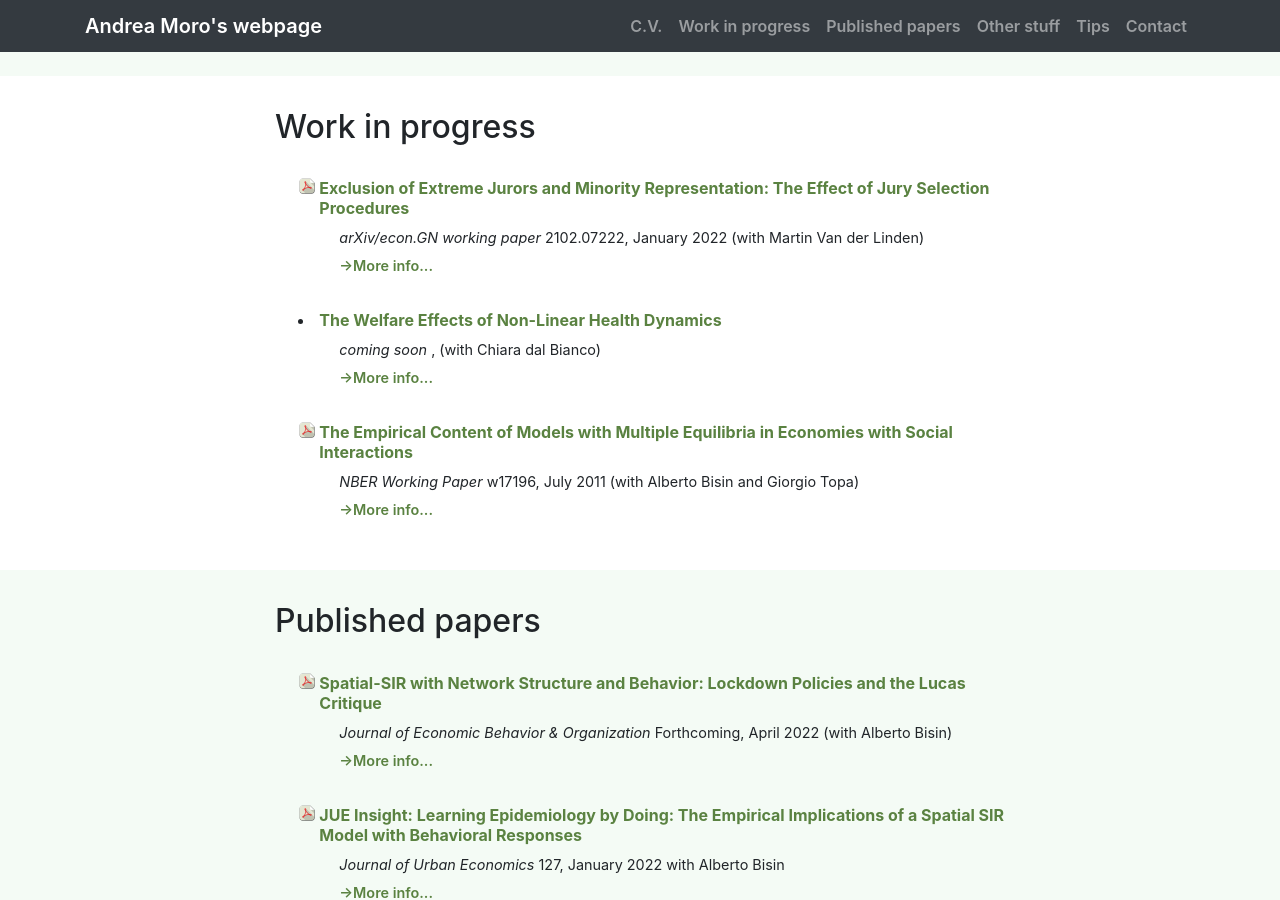
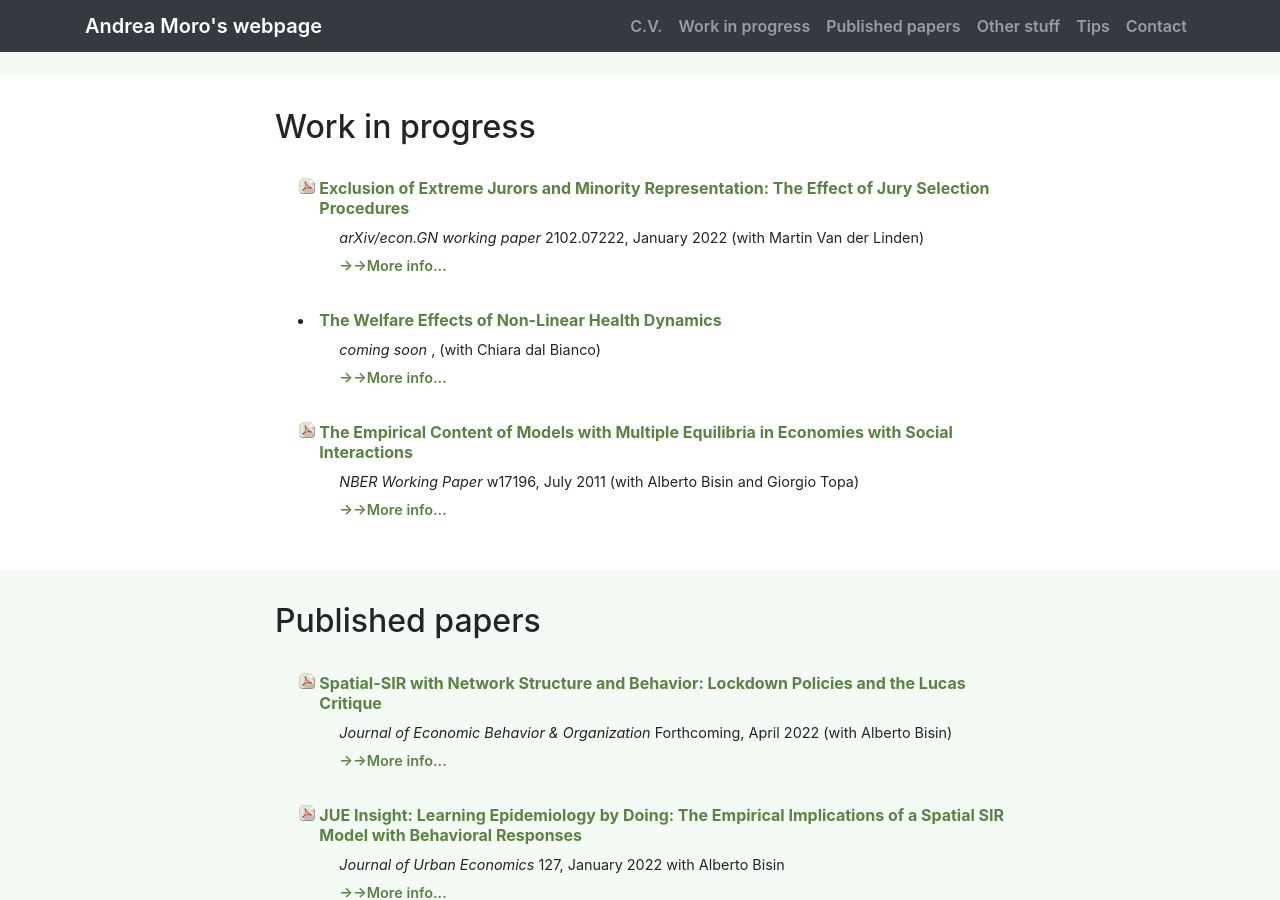
Before and after one commit to andreamoro-git/andreamoro-git.github.io, a Jekyll site: the page built from index.md, in a window 1280 px wide and 900 px high, scrolled down 354 px. Built offline with Jekyll 4.4.1, drawn with Linux system fonts in a browser that asks for light colours; our own code applies the rules of GitHub Pages for plain Markdown files.

Commit message:
Update article.html

```diff
--- a/_includes/article.html
+++ b/_includes/article.html
@@ -50,7 +50,7 @@
       {{ post.shortauthor }}
     </li>
 
-    <li class="info"><span>More info...</span></li>
+    <li class="info"><span class="info">More info...</span></li>
     <!-- hidden items -->
     {{ post.content }}
     {% if post.nocite != true %}
```
